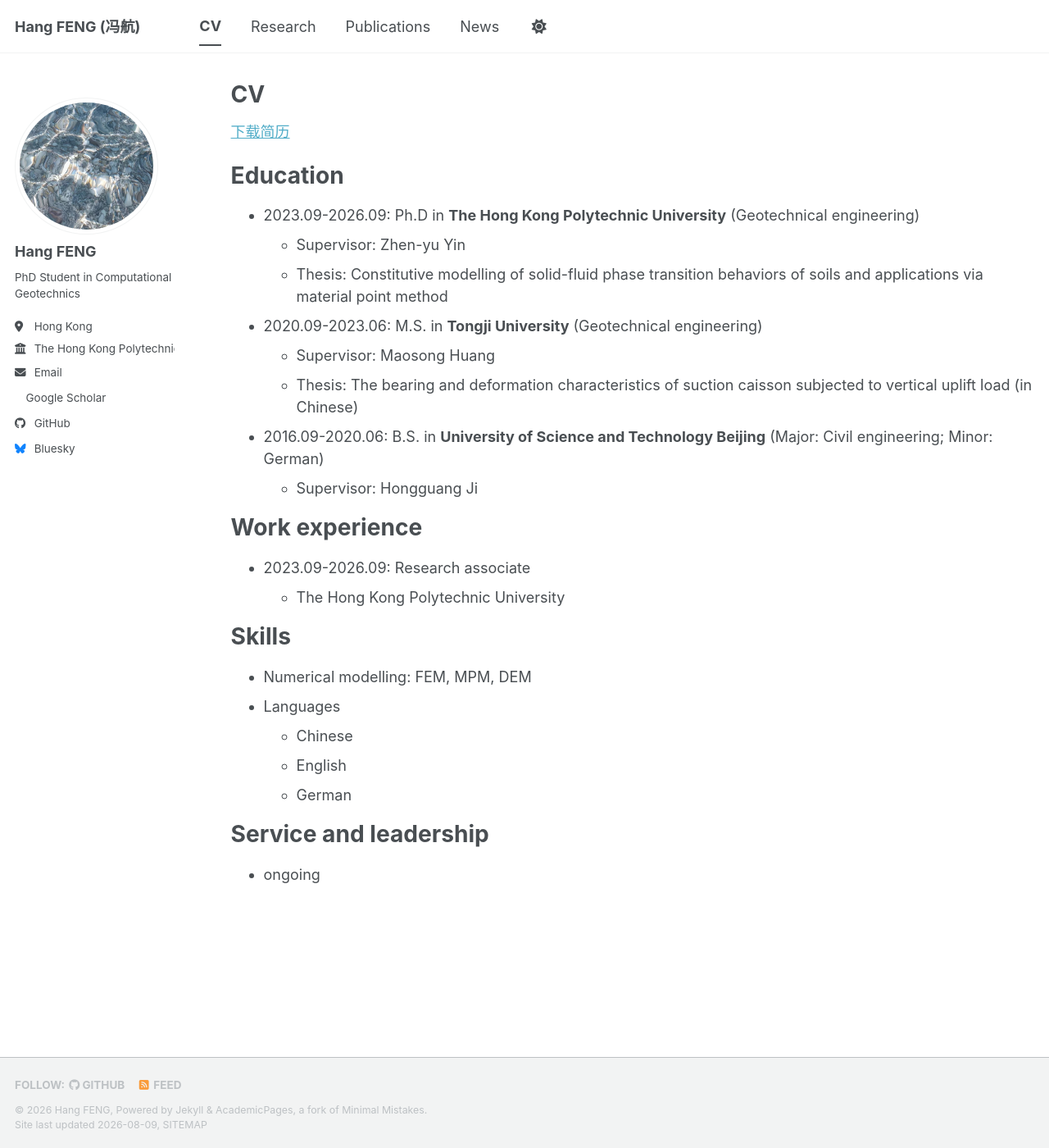
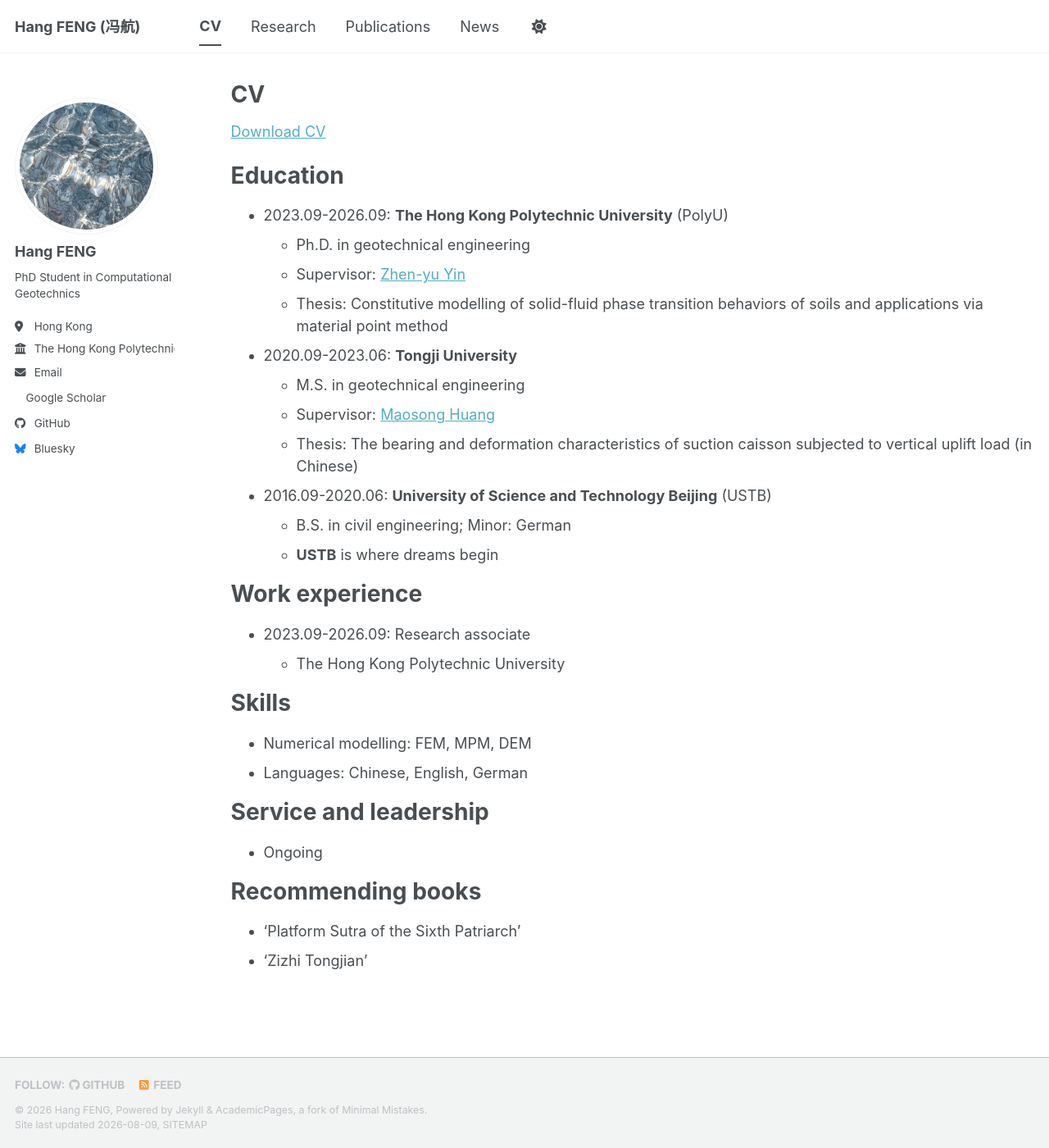
Before and after one commit to fenghang454/fenghang454.github.io, a Jekyll site: the page built from _pages/cv.md, in a window 1280 px wide and 1400 px high. Shown: the whole window at 82% size. Built offline with Jekyll 4.4.1, drawn with Linux system fonts in a browser that asks for light colours; a style sheet for code colours, icons or effects is not loaded.

Commit message:
Update cv.md

```diff
--- a/_pages/cv.md
+++ b/_pages/cv.md
@@ -9,18 +9,21 @@ redirect_from:
 
 {% include base_path %}
 
-[下载简历](/files/CV.pdf)
+[Download CV](/files/CV.pdf)
 
 Education
 ======
-* 2023.09-2026.09: Ph.D in **The Hong Kong Polytechnic University** (Geotechnical engineering)
-  * Supervisor: Zhen-yu Yin
+* 2023.09-2026.09: **The Hong Kong Polytechnic University** (PolyU)
+  * Ph.D. in geotechnical engineering
+  * Supervisor: [Zhen-yu Yin](https://geoinvention.com/)
   * Thesis: Constitutive modelling of solid-fluid phase transition behaviors of soils and applications via material point method
-* 2020.09-2023.06: M.S. in **Tongji University** (Geotechnical engineering)
-  * Supervisor: Maosong Huang
+* 2020.09-2023.06: **Tongji University**
+  * M.S. in geotechnical engineering
+  * Supervisor: [Maosong Huang](https://geotec.tongji.edu.cn/hms/main.psp)
   * Thesis: The bearing and deformation characteristics of suction caisson subjected to vertical uplift load (in Chinese)
-* 2016.09-2020.06: B.S. in **University of Science and Technology Beijing** (Major: Civil engineering; Minor: German)
-  * Supervisor: Hongguang Ji
+* 2016.09-2020.06: **University of Science and Technology Beijing** (USTB)
+  * B.S. in civil engineering; Minor: German
+  * **USTB** is where dreams begin
 
 Work experience
 ======
@@ -30,11 +33,13 @@ Work experience
 Skills
 ======
 * Numerical modelling: FEM, MPM, DEM
-* Languages
-  * Chinese
-  * English
-  * German
+* Languages: Chinese, English, German
 
 Service and leadership
 ======
-* ongoing
+* Ongoing
+
+Recommending books
+======
+* ‘Platform Sutra of the Sixth Patriarch’
+* ‘Zizhi Tongjian’
```
